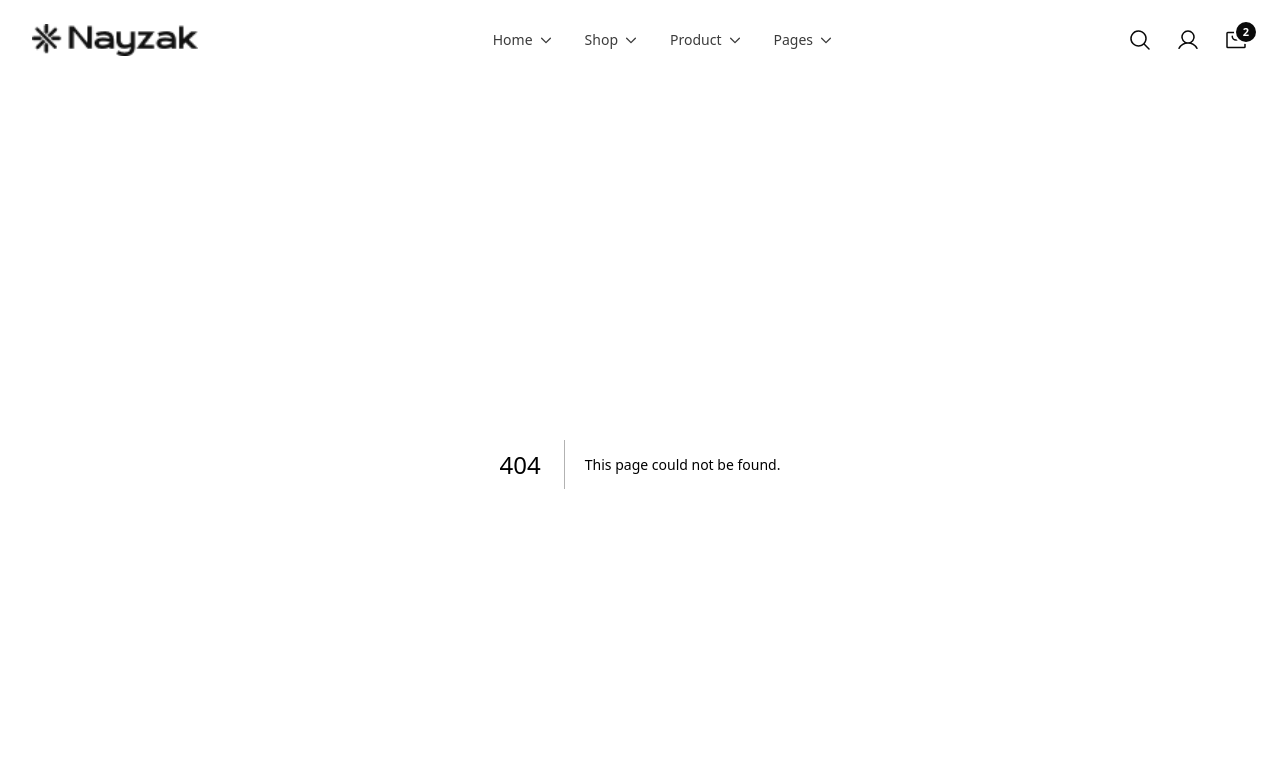
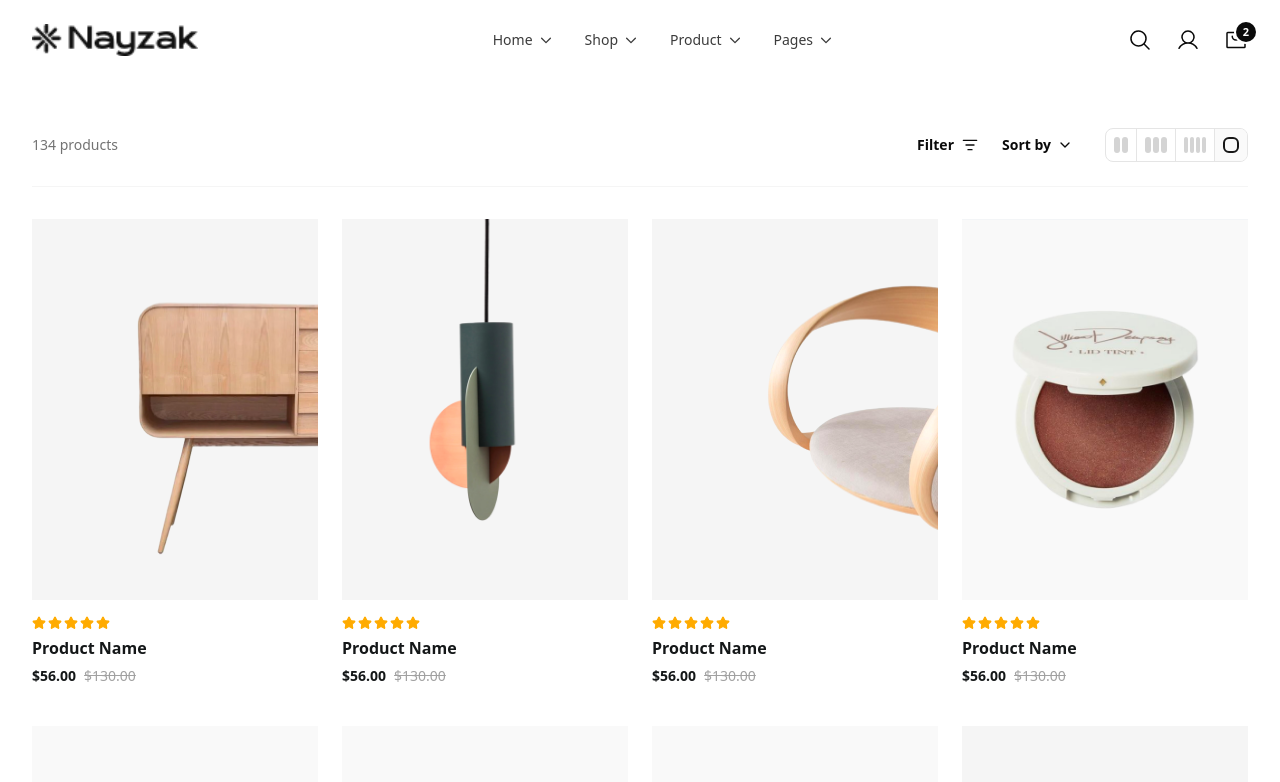
Before and after one commit to oodling-shop/oodling-frontend, a Next.js app: page /products in a window 1280 px wide. Before the commit this address had no page. Shown: the top 782 px of the page. Built offline with nearby package versions, Linux system fonts and the light colour scheme.

Commit message:
feat: implement products listing page with filter bar and product cards

```diff
--- /dev/null
+++ b/app/(pages)/products/page.tsx
@@ -0,0 +1,133 @@
+import React from 'react';
+import { Container } from '@/components/container';
+import { ProductCard, Product } from '@/components/products/product-card';
+import { FilterBar } from '@/components/products/filter-bar';
+import { Button } from '@/components/ui/button';
+
+const MOCK_PRODUCTS: Product[] = [
+  {
+    id: 1,
+    name: 'Product Name',
+    image: '/images/folka.png',
+    price: '$56.00',
+    originalPrice: '$130.00',
+    rating: 5,
+  },
+  {
+    id: 2,
+    name: 'Product Name',
+    image: '/images/kopia.png',
+    price: '$56.00',
+    originalPrice: '$130.00',
+    rating: 5,
+  },
+  {
+    id: 3,
+    name: 'Product Name',
+    image: '/images/lola.png',
+    price: '$56.00',
+    originalPrice: '$130.00',
+    rating: 5,
+  },
+  {
+    id: 4,
+    name: 'Product Name',
+    image: '/images/categories/brown_sugar.png',
+    price: '$56.00',
+    originalPrice: '$130.00',
+    rating: 5,
+  },
+  {
+    id: 5,
+    name: 'Product Name',
+    image: '/images/categories/gold_crest.png',
+    price: '$56.00',
+    originalPrice: '$130.00',
+    rating: 5,
+  },
+  {
+    id: 6,
+    name: 'Product Name',
+    image: '/images/categories/hot_slips.png',
+    price: '$56.00',
+    originalPrice: '$130.00',
+    rating: 5,
+  },
+  {
+    id: 7,
+    name: 'Product Name',
+    image: '/images/categories/red_velvet.png',
+    price: '$56.00',
+    originalPrice: '$130.00',
+    rating: 5,
+  },
+  {
+    id: 8,
+    name: 'Product Name',
+    image: '/images/folka.png',
+    price: '$56.00',
+    originalPrice: '$130.00',
+    rating: 5,
+  },
+  {
+    id: 9,
+    name: 'Product Name',
+    image: '/images/kopia.png',
+    price: '$56.00',
+    originalPrice: '$130.00',
+    rating: 5,
+  },
+  {
+    id: 10,
+    name: 'Product Name',
+    image: '/images/lola.png',
+    price: '$56.00',
+    originalPrice: '$130.00',
+    rating: 5,
+  },
+  {
+    id: 11,
+    name: 'Product Name',
+    image: '/images/categories/brown_sugar.png',
+    price: '$56.00',
+    originalPrice: '$130.00',
+    rating: 5,
+  },
+  {
+    id: 12,
+    name: 'Product Name',
+    image: '/images/categories/gold_crest.png',
+    price: '$56.00',
+    originalPrice: '$130.00',
+    rating: 5,
+  },
+];
+
+export default function ProductsPage() {
+  return (
+    <main className="min-h-screen bg-white pb-20 pt-10">
+      <Container>
+        {/* Title/Header area could go here if needed, but the image starts with count & filter */}
+
+        {/* Filter Bar */}
+        <FilterBar productCount={134} />
+
+        {/* Product Grid */}
+        <div className="grid grid-cols-2 md:grid-cols-3 lg:grid-cols-4 gap-x-6 gap-y-10">
+          {MOCK_PRODUCTS.map((product) => (
+            <ProductCard key={product.id} product={product} />
+          ))}
+        </div>
+
+        {/* Load More Button */}
+        <div className="mt-16 flex justify-center">
+          <Button
+            className="rounded-lg h-12 px-12 text-sm font-semibold bg-[#141718] text-white hover:bg-[#141718]/90 transition-all active:scale-95"
+          >
+            Load more
+          </Button>
+        </div>
+      </Container>
+    </main>
+  );
+}
--- /dev/null
+++ b/components/products/filter-bar.tsx
@@ -0,0 +1,63 @@
+'use client';
+
+import React from 'react';
+import { ListFilter, ChevronDown, LayoutGrid, Grid2X2, Grid3X3, Rows } from 'lucide-react';
+import { cn } from '@/helpers/cn';
+
+interface FilterBarProps {
+  productCount: number;
+}
+
+export const FilterBar = ({ productCount }: FilterBarProps) => {
+  return (
+    <div className="flex flex-col md:flex-row md:items-center justify-between py-6 gap-4 border-b border-neutral-100 mb-8">
+      {/* Product Count */}
+      <span className="text-sm font-medium text-neutral-500">
+        {productCount} products
+      </span>
+
+      {/* Controls */}
+      <div className="flex items-center justify-between md:justify-end gap-6 md:gap-8">
+        {/* Filter & Sort */}
+        <div className="flex items-center gap-6">
+          <button className="flex items-center gap-2 text-sm font-semibold hover:text-neutral-600 transition-colors">
+            Filter
+            <ListFilter className="size-4" />
+          </button>
+          <button className="flex items-center gap-1.5 text-sm font-semibold hover:text-neutral-600 transition-colors">
+            Sort by
+            <ChevronDown className="size-4" />
+          </button>
+        </div>
+
+        {/* View Switchers - Desktop Only or Responsive? The design shows 4 icons */}
+        <div className="hidden sm:flex items-center border border-neutral-200 rounded-md overflow-hidden">
+          <button className="p-2 border-r border-neutral-200 hover:bg-neutral-50 transition-colors">
+            <div className="flex gap-0.5">
+              <div className="w-1.5 h-4 bg-neutral-300 rounded-sm" />
+              <div className="w-1.5 h-4 bg-neutral-300 rounded-sm" />
+            </div>
+          </button>
+          <button className="p-2 border-r border-neutral-200 hover:bg-neutral-50 transition-colors">
+            <div className="flex gap-0.5">
+              <div className="w-1.5 h-4 bg-neutral-300 rounded-sm" />
+              <div className="w-1.5 h-4 bg-neutral-300 rounded-sm" />
+              <div className="w-1.5 h-4 bg-neutral-300 rounded-sm" />
+            </div>
+          </button>
+          <button className="p-2 border-r border-neutral-200 hover:bg-neutral-50 transition-colors">
+            <div className="flex gap-0.5">
+              <div className="w-1 h-4 bg-neutral-300 rounded-sm" />
+              <div className="w-1 h-4 bg-neutral-300 rounded-sm" />
+              <div className="w-1 h-4 bg-neutral-300 rounded-sm" />
+              <div className="w-1 h-4 bg-neutral-300 rounded-sm" />
+            </div>
+          </button>
+          <button className="p-2 hover:bg-neutral-50 transition-colors bg-neutral-50">
+            <div className="w-4 h-4 border-2 border-neutral-900 rounded-sm" />
+          </button>
+        </div>
+      </div>
+    </div>
+  );
+};
--- /dev/null
+++ b/components/products/product-card.tsx
@@ -0,0 +1,67 @@
+import React from 'react';
+import Image from 'next/image';
+import { Star } from 'lucide-react';
+import { cn } from '@/helpers/cn';
+
+export interface Product {
+  id: number;
+  name: string;
+  image: string;
+  price: string;
+  originalPrice?: string;
+  rating: number;
+}
+
+interface ProductCardProps {
+  product: Product;
+}
+
+export const ProductCard = ({ product }: ProductCardProps) => {
+  return (
+    <div className="group flex flex-col gap-3">
+      {/* Image Container */}
+      <div className="relative aspect-[3/4] overflow-hidden bg-[#F3F5F7]">
+        <Image
+          src={product.image}
+          alt={product.name}
+          fill
+          className="object-cover transition-transform duration-500 group-hover:scale-105"
+          sizes="(max-width: 640px) 50vw, (max-width: 1024px) 33vw, 25vw"
+        />
+      </div>
+
+      {/* Product Info */}
+      <div className="flex flex-col gap-1.5 mt-1">
+        {/* Stars */}
+        <div className="flex gap-0.5">
+          {[...Array(5)].map((_, i) => (
+            <Star
+              key={i}
+              className={cn(
+                "size-3.5",
+                i < product.rating ? "fill-[#FFAB00] text-[#FFAB00]" : "text-neutral-200"
+              )}
+            />
+          ))}
+        </div>
+
+        {/* Name */}
+        <h3 className="text-sm md:text-base font-semibold text-[#141718]">
+          {product.name}
+        </h3>
+
+        {/* Pricing */}
+        <div className="flex items-center gap-2">
+          <span className="text-xs md:text-sm font-semibold text-[#141718]">
+            {product.price}
+          </span>
+          {product.originalPrice && (
+            <span className="text-xs md:text-sm text-neutral-400 line-through">
+              {product.originalPrice}
+            </span>
+          )}
+        </div>
+      </div>
+    </div>
+  );
+};
```
